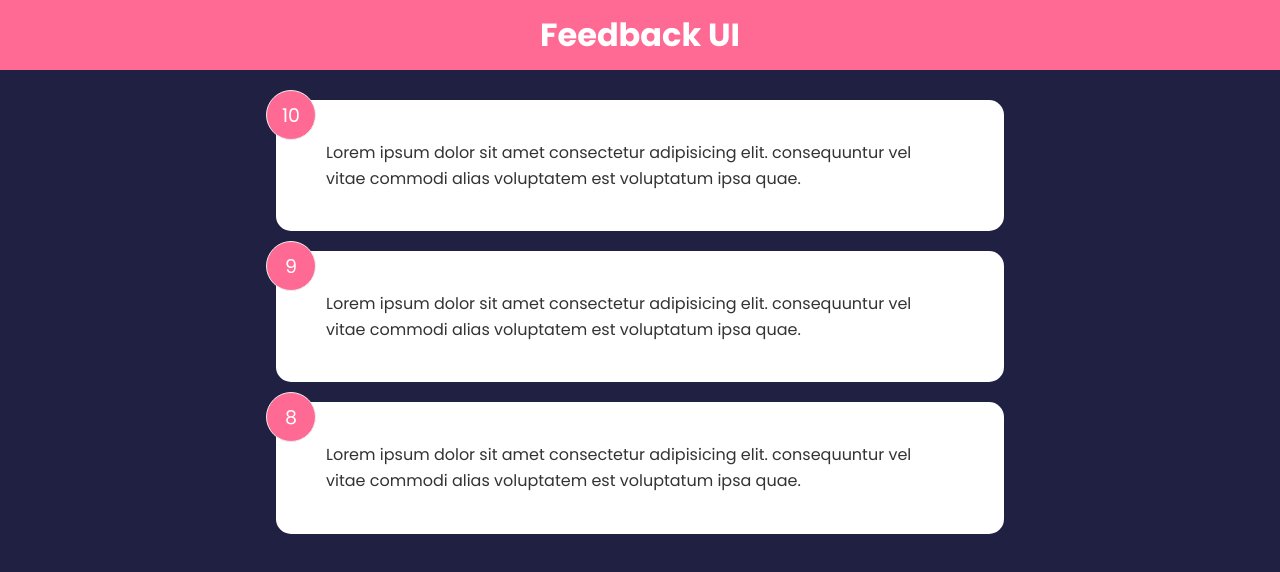
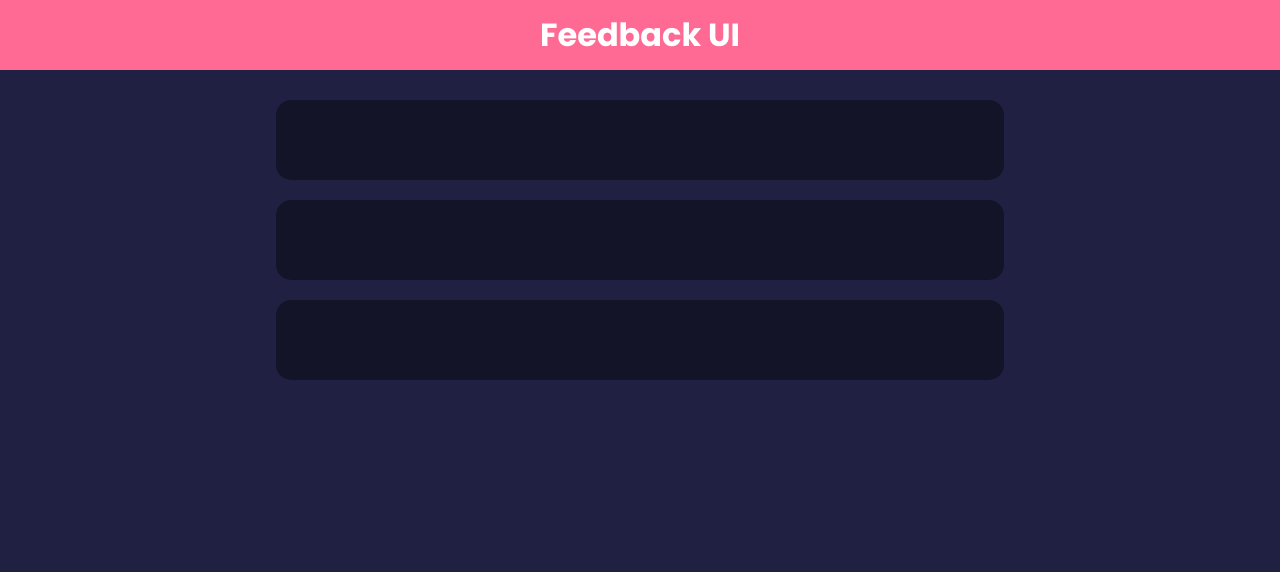
Before and after one commit to MaciekCelinski/Brad_React_Udemy, a React (Create React App) app: page / in a window 1280 px wide. Shown: the top 572 px of the page. Built offline with nearby package versions, Linux system fonts and the light colour scheme.

Commit message:
5 minute of 16

```diff
--- a/src/components/FeedbackItem.jsx
+++ b/src/components/FeedbackItem.jsx
@@ -1,9 +1,11 @@
+import Card from "./shared/Card";
+
 const FeedbackItem = ({ item }) => {
 	return (
-		<div className="card">
+		<Card reverse={true}>
 			<div className="num-display">{item.rating}</div>
 			<div className="text-display">{item.text}</div>
-		</div>
+		</Card>
 	);
 };
 
--- /dev/null
+++ b/src/components/shared/Card.jsx
@@ -0,0 +1,8 @@
+import React from "react";
+
+function Card({ reverse }) {
+  return <div className={`card ${reverse && "reverse"}`}>
+      </div>;
+}
+
+export default Card;
```
Also changed, not shown: src/components/FeedbackList.jsx (indentation only).
